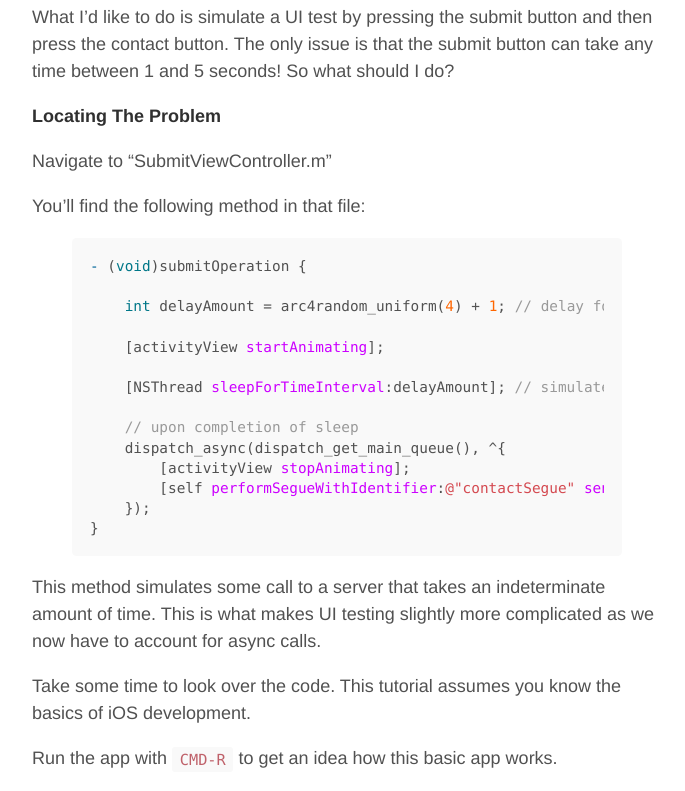
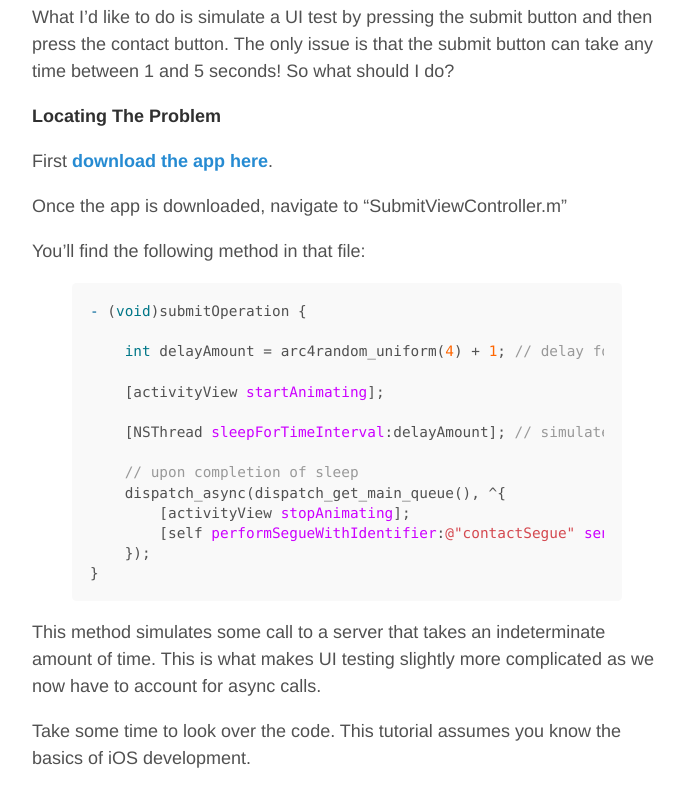
Before and after one commit to bgolde5/bgolde5.github.io, a Jekyll site: the page built from _posts/2016-01-09-asynchronous-ui-testing-with-xcode.md, in a window 1280 px wide and 900 px high, scrolled down 907 px, cut to the strip 109-900 px from the top of the window. Shown: the whole strip, without its empty margins (293-978 px from the left). Built offline with Jekyll 4.4.1, drawn with Linux system fonts in a browser that asks for light colours; comment, search, counter and statistics services are not loaded.

Commit message:
added project link

```diff
--- a/_posts/2016-01-09-asynchronous-ui-testing-with-xcode.md
+++ b/_posts/2016-01-09-asynchronous-ui-testing-with-xcode.md
@@ -14,7 +14,9 @@ What I'd like to do is simulate a UI test by pressing the submit button and then
 
 **Locating The Problem**
 
-Navigate to "SubmitViewController.m"
+First **[download the app here](https://github.com/bradleygolden/async-ui-testing-xcode-demo)**.
+
+Once the app is downloaded, navigate to "SubmitViewController.m"
 
 You'll find the following method in that file:
 
```
